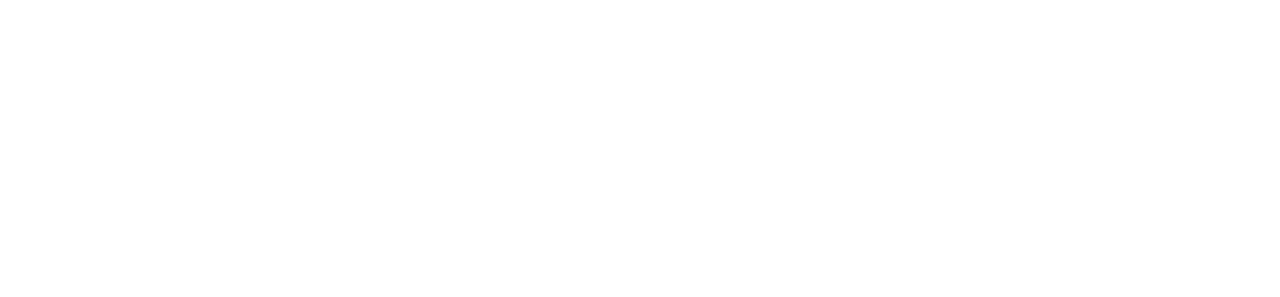
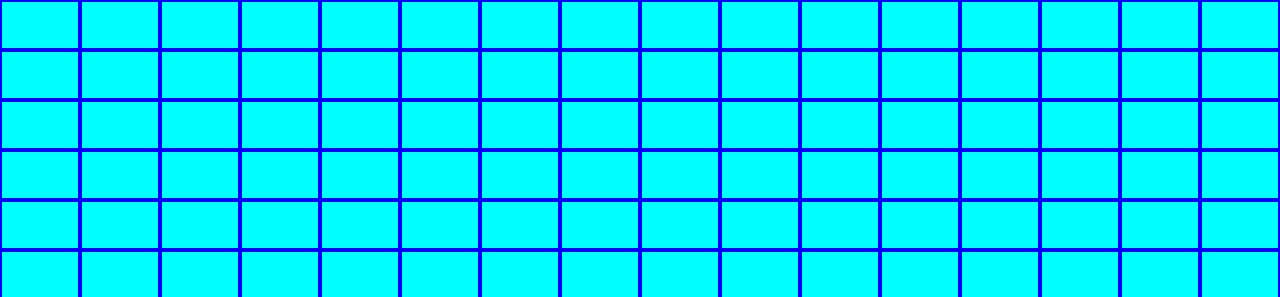
Before and after one commit to marwels/Etch-a-Sketch, a plain HTML site: page index.html in a window 1280 px wide. Shown: the top 297 px of the page. Drawn offline with Linux system fonts and the light colour scheme.

Commit message:
change size of container to make div spread evenly
also change style of items to make them visible for testing

```diff
--- a/style.css
+++ b/style.css
@@ -1,9 +1,14 @@
 #container {
     display: grid;
+    height: 100vh;
+    width: 100vw;
+    /* These units are vh (viewport height), vw (viewport width), vmin (viewport minimum length) and vmax (viewport maximum length). */
     grid-template: repeat(16, 1fr)/repeat(16, 1fr);
 }
 
 .item {
     margin: 0px;
-    border: none;
+    border: solid 2px;
+    border-color: blue;
+    background-color: aqua;
 }
```
